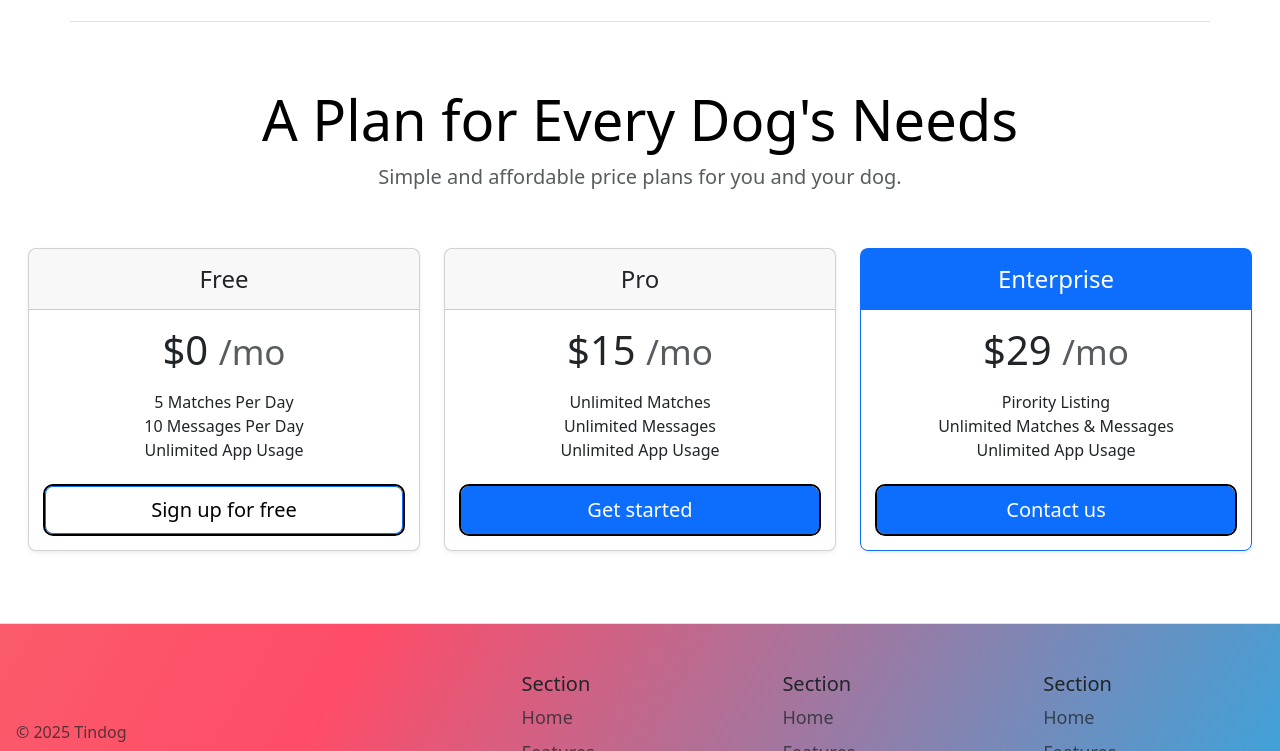
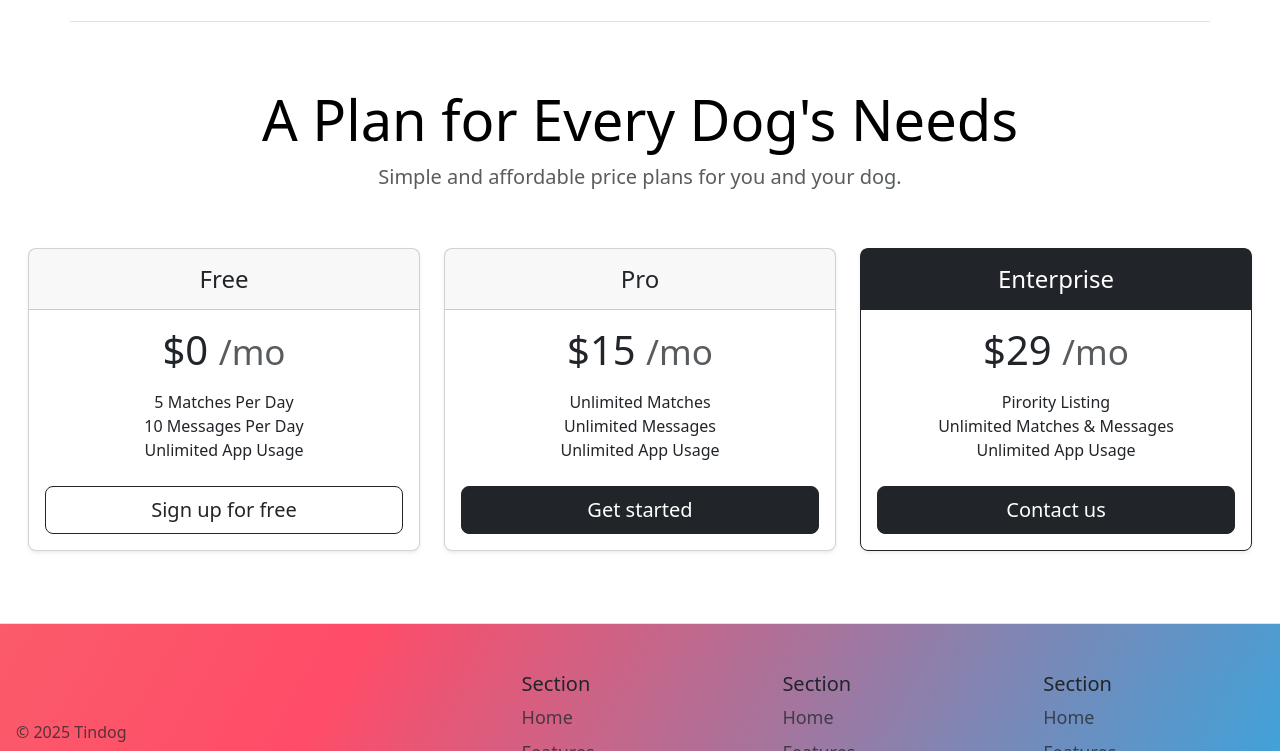
Before and after one commit to Yongjun20/WebDevelop_LEARNING, a plain HTML site: page Section 11/11.3 TinDog Project/index.html in a window 1280 px wide. Shown: the part 1530-2281 px from the top of the page. Drawn offline with nearby package versions, Linux system fonts and the light colour scheme.

Commit message:
final changes for section11

```diff
--- a/Section 11/11.3 TinDog Project/css/style.css
+++ b/Section 11/11.3 TinDog Project/css/style.css
@@ -86,7 +86,3 @@
 .nav-link:hover {
   color:black;
 }
-
-.btn-lg{
-  outline:2px solid black;
-}
--- a/Section 11/11.3 TinDog Project/index.html
+++ b/Section 11/11.3 TinDog Project/index.html
@@ -179,7 +179,7 @@
               <li>10 Messages Per Day</li>
               <li>Unlimited App Usage</li>
             </ul>
-            <button type="button" class="w-100 btn btn-lg btn-outline-primary" style="color:black">Sign up for free</button>
+            <button type="button" class="w-100 btn btn-lg btn-outline-dark">Sign up for free</button>
           </div>
         </div>
       </div>
@@ -196,13 +196,13 @@
               <li>Unlimited Messages</li>
               <li>Unlimited App Usage</li>
             </ul>
-            <button type="button" class="w-100 btn btn-lg btn-primary">Get started</button>
+            <button type="button" class="w-100 btn btn-lg btn-dark">Get started</button>
           </div>
         </div>
       </div>
 
-      <div class="col"> <div class="card mb-4 rounded-3 shadow-sm border-primary">
-        <div class="card-header py-3 text-bg-primary border-primary">
+      <div class="col"> <div class="card mb-4 rounded-3 shadow-sm border-dark">
+        <div class="card-header py-3 text-bg-dark border-dark">
           <h4 class="my-0 fw-normal">Enterprise</h4>
         </div>
         <div class="card-body">
@@ -214,7 +214,7 @@
             <li>Unlimited Matches & Messages</li>
             <li>Unlimited App Usage</li>
           </ul>
-          <button type="button" class="w-100 btn btn-lg btn-primary">Contact us</button>
+          <button type="button" class="w-100 btn btn-lg btn-dark">Contact us</button>
         </div>
       </div>
     </div>
```
